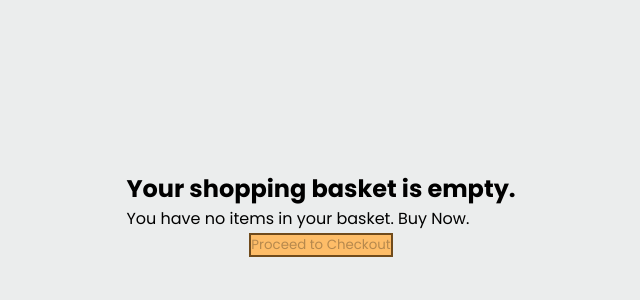
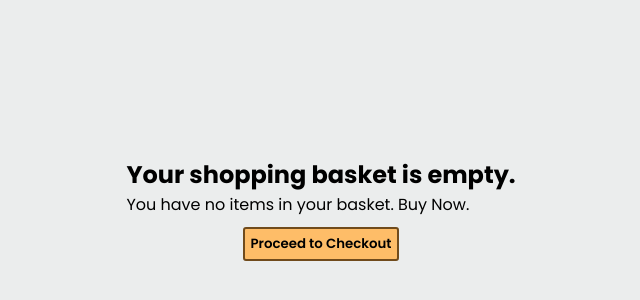
Before and after one commit to Shorya7/eCommerce-App, a React (Create React App) app: page /cart in a window 1280 px wide. Shown: the part 186-486 px from the top of the page, without its empty margins (319-959 px from the left). Built offline with nearby package versions, Linux system fonts and the light colour scheme.

Commit message:
cart.css

```diff
--- a/src/Subtotal.css
+++ b/src/Subtotal.css
@@ -1,6 +1,11 @@
 .subtotal button{
     background-color: #febd68;
     border: 2px solid #704b1c;
+    margin: 10px;
+    padding: 5px;
+    border-radius: 3px;
+    color: black;
+    font-weight: 600;
 }
 .subtotal button:hover{
     cursor: not-allowed;
```
